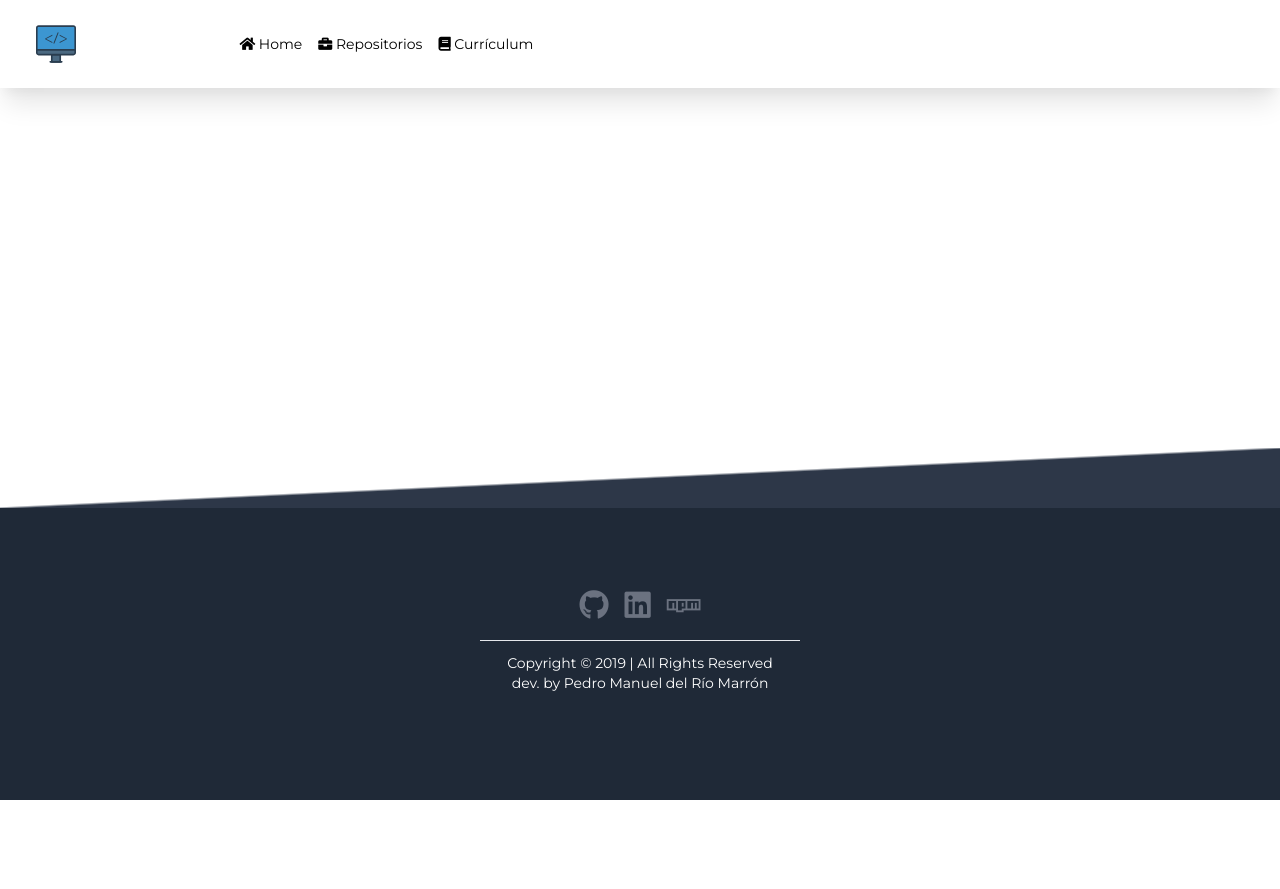
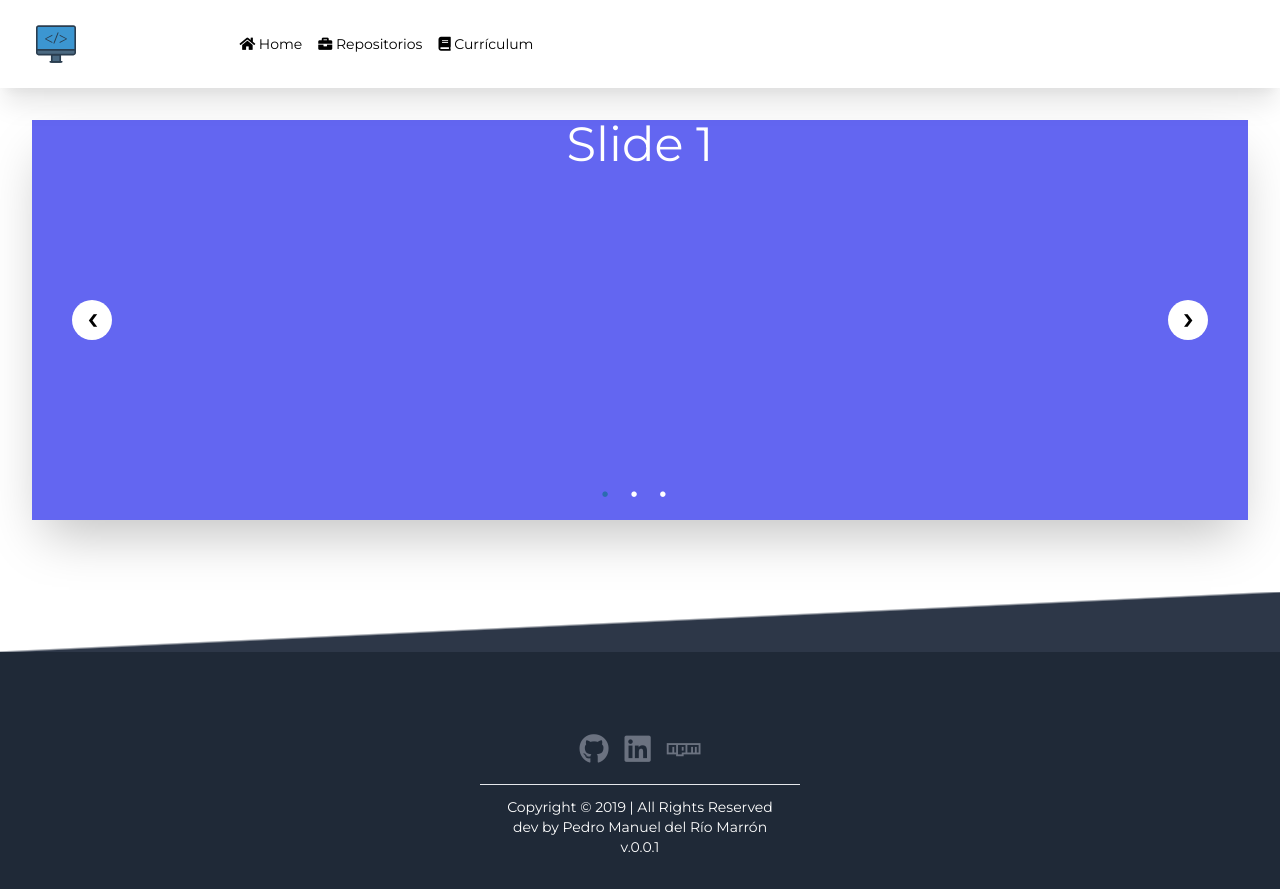
Before and after one commit to doc22940/doc-10, a plain HTML site: page index.html in a window 1280 px wide. Before the commit the page ends 800 px from the top, so only its background shows below. Drawn offline with nearby package versions, Linux system fonts and the light colour scheme; no server answers.

Commit message:
Añadido versionado

```diff
--- a/css/style.css
+++ b/css/style.css
@@ -53,3 +53,36 @@ body {
    border-left: 1px solid;
 
 }
+
+
+
+
+.carousel-open:checked + .carousel-item {
+    position: static;
+    opacity: 100;
+}
+.carousel-item {
+    -webkit-transition: opacity 0.6s ease-out;
+    transition: opacity 0.6s ease-out;
+}
+#carousel-1:checked ~ .control-1,
+#carousel-2:checked ~ .control-2,
+#carousel-3:checked ~ .control-3 {
+    display: block;
+}
+.carousel-indicators {
+    list-style: none;
+    margin: 0;
+    padding: 0;
+    position: absolute;
+    bottom: 2%;
+    left: 0;
+    right: 0;
+    text-align: center;
+    z-index: 10;
+}
+#carousel-1:checked ~ .control-1 ~ .carousel-indicators li:nth-child(1) .carousel-bullet,
+#carousel-2:checked ~ .control-2 ~ .carousel-indicators li:nth-child(2) .carousel-bullet,
+#carousel-3:checked ~ .control-3 ~ .carousel-indicators li:nth-child(3) .carousel-bullet {
+    color: #2b6cb0;  /*Set to match the Tailwind colour you want the active one to be */
+}
--- a/index.html
+++ b/index.html
@@ -42,8 +42,60 @@
     <!-- NAV-->
 
     <!-- MAIN-->
-    <main class="app flex-grow p-8 text-2xl container mx-auto">
+    <main class="app flex-grow p-8 text-2xl container mx-auto ">
       <section id="home" class="">
+
+        <div class="carousel relative shadow-2xl bg-white">
+          <div class="carousel-inner relative overflow-hidden w-full">
+            <!--Slide 1-->
+            <input class="carousel-open" type="radio" id="carousel-1" name="carousel" aria-hidden="true" hidden=""
+              checked="checked">
+            <div class="carousel-item absolute opacity-0" style="height:50vh;">
+              <div class="block h-full w-full bg-indigo-500 text-white text-5xl text-center">Slide 1</div>
+            </div>
+            <label for="carousel-3"
+              class="prev control-1 w-10 h-10 ml-2 md:ml-10 absolute cursor-pointer hidden text-3xl font-bold text-black hover:text-white rounded-full bg-white hover:bg-blue-700 leading-tight text-center z-10 inset-y-0 left-0 my-auto">‹</label>
+            <label for="carousel-2"
+              class="next control-1 w-10 h-10 mr-2 md:mr-10 absolute cursor-pointer hidden text-3xl font-bold text-black hover:text-white rounded-full bg-white hover:bg-blue-700 leading-tight text-center z-10 inset-y-0 right-0 my-auto">›</label>
+
+            <!--Slide 2-->
+            <input class="carousel-open" type="radio" id="carousel-2" name="carousel" aria-hidden="true" hidden="">
+            <div class="carousel-item absolute opacity-0" style="height:50vh;">
+              <div class="block h-full w-full bg-orange-500 text-white text-5xl text-center">Slide 2</div>
+            </div>
+            <label for="carousel-1"
+              class="prev control-2 w-10 h-10 ml-2 md:ml-10 absolute cursor-pointer hidden text-3xl font-bold text-black hover:text-white rounded-full bg-white hover:bg-blue-700 leading-tight text-center z-10 inset-y-0 left-0 my-auto">‹</label>
+            <label for="carousel-3"
+              class="next control-2 w-10 h-10 mr-2 md:mr-10 absolute cursor-pointer hidden text-3xl font-bold text-black hover:text-white rounded-full bg-white hover:bg-blue-700 leading-tight text-center z-10 inset-y-0 right-0 my-auto">›</label>
+
+            <!--Slide 3-->
+            <input class="carousel-open" type="radio" id="carousel-3" name="carousel" aria-hidden="true" hidden="">
+            <div class="carousel-item absolute opacity-0" style="height:50vh;">
+              <div class="block h-full w-full bg-green-500 text-white text-5xl text-center">Slide 3</div>
+            </div>
+            <label for="carousel-2"
+              class="prev control-3 w-10 h-10 ml-2 md:ml-10 absolute cursor-pointer hidden text-3xl font-bold text-black hover:text-white rounded-full bg-white hover:bg-blue-700 leading-tight text-center z-10 inset-y-0 left-0 my-auto">‹</label>
+            <label for="carousel-1"
+              class="next control-3 w-10 h-10 mr-2 md:mr-10 absolute cursor-pointer hidden text-3xl font-bold text-black hover:text-white rounded-full bg-white hover:bg-blue-700 leading-tight text-center z-10 inset-y-0 right-0 my-auto">›</label>
+
+            <!-- Add additional indicators for each slide-->
+            <ol class="carousel-indicators">
+              <li class="inline-block mr-3">
+                <label for="carousel-1"
+                  class="carousel-bullet cursor-pointer block text-4xl text-white hover:text-blue-700">•</label>
+              </li>
+              <li class="inline-block mr-3">
+                <label for="carousel-2"
+                  class="carousel-bullet cursor-pointer block text-4xl text-white hover:text-blue-700">•</label>
+              </li>
+              <li class="inline-block mr-3">
+                <label for="carousel-3"
+                  class="carousel-bullet cursor-pointer block text-4xl text-white hover:text-blue-700">•</label>
+              </li>
+            </ol>
+
+          </div>
+        </div>
       </section>
 
       <section id="repositories" class="  ">
@@ -74,7 +126,8 @@
           <hr class="p-1 m-1 w-1/4 mx-auto">
           Copyright © <span id="footer_year"></span> | All Rights Reserved
         </div>
-        <div class="">dev. by Pedro Manuel del Río Marrón</div>
+        <div class=""> <span id="autor"></span></div>
+        <div><span id="version"></span></div>
       </div>
     </footer>
     <!-- FOOTER-->
--- a/js/main.js
+++ b/js/main.js
@@ -1,3 +1,5 @@
+let version = "0.0.1"
+let autor = "Pedro Manuel del Río Marrón"
 let user = "pedelriomarron"
 let url = `https://api.github.com/users/${user}/repos`;
 let rrss = [
@@ -7,7 +9,7 @@ let rrss = [
 
 ]
 let menuNavbar = [
-  { href: "#home", icon: "fas fa-home", text: "Home", header: { title: "", subtitle: "" } },
+  { href: "#home", icon: "fas fa-home", text: "Home" },
   { href: "#repositories", icon: "fas fa-briefcase", text: "Repositorios", header: { title: "Mis Repositorios", subtitle: "Explora mis repositorios." } },
   // { href: "#about-me", icon: "fas fa-user", text: "About Me", header: { title: "ghgh", subtitle: "" } },
   { href: "#cv", icon: "fas fa-book", text: "Currículum", header: { title: "Mi Currículum", subtitle: "Aquí te muestro mi experiencia academica y laboral." } }
@@ -63,6 +65,8 @@ window.onload = function () {
   basic()
   createItemsNav(menuNavbar, "menu");
   createSocialFooter(rrss, "social_footer")
+  createVersion()
+  createAutor()
   //addSlowHref()
   cargarRepos(url)
   createTimeline(dataTimeline, "timeline")
@@ -256,6 +260,15 @@ const headerPage = (list) => {
 
     }
   })
+}
+
+const createVersion = () => {
+  let span = document.getElementById("version")
+  span.appendChild(document.createTextNode(`v.${version}`))
+}
 
 
+const createAutor = () => {
+  let span = document.getElementById("autor")
+  span.appendChild(document.createTextNode(`dev by ${autor}`))
 }
```
Also changed, not shown: 1 other file.
